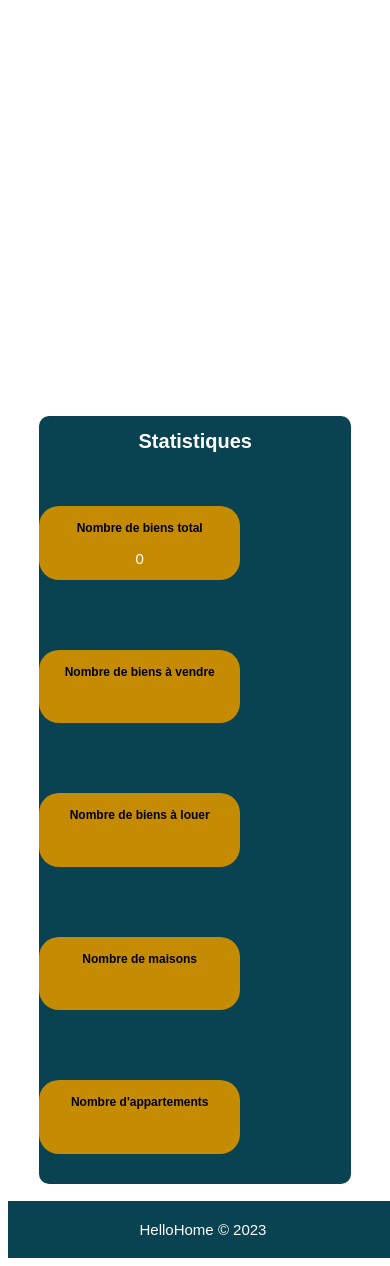
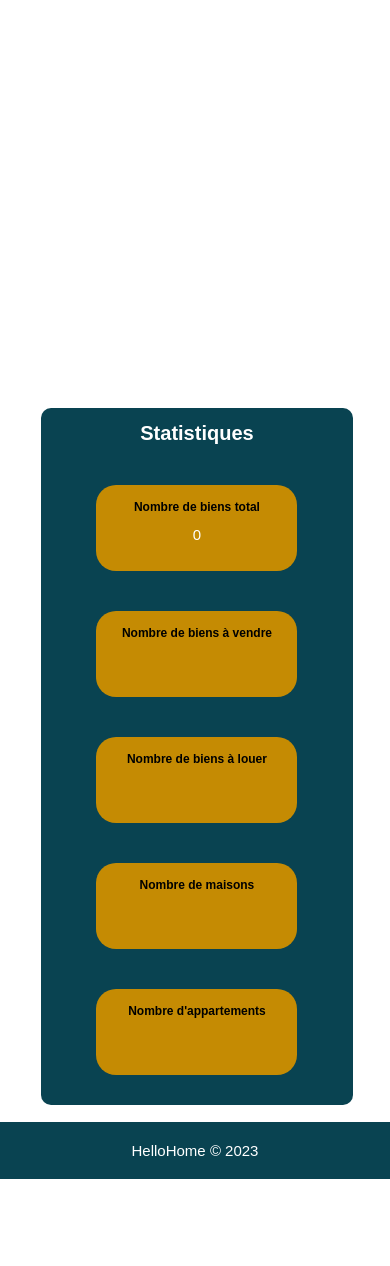
Before and after one commit to ColasRblr/HelloHome, a PHP site: page /POO_Immo/views/ViewDashboard.php in a window 390 px wide. Shown: the part 337-1603 px from the top of the page. After the commit the page ends 1516 px from the top, so only its background shows below. Run offline with PHP 8.4, Linux system fonts and the light colour scheme; the template is opened without the code that fills it, so the values that code supplies are empty.

Commit message:
work on the responsive dashboard

```diff
--- a/style/dashboard.css
+++ b/style/dashboard.css
@@ -1,3 +1,6 @@
+body {
+  margin: 0%;
+}
 #positionElementsHomePageDashboard {
   display: flex;
   justify-content: space-between;
@@ -26,6 +29,7 @@ p {
   color: white;
   font-size: 15px;
   font-family: "Palanquin", sans-serif;
+  margin-top: 1px;
 }
 
 td {
@@ -134,23 +138,24 @@ header i {
   border-radius: 10px;
   width: 35vw;
   font-size: 30px;
+  margin-left: 5vw;
 }
 
 .numberStatistique {
   background-color: #c58b03;
   border-radius: 20px;
-  height: 8vh;
-  width: 15vw;
+  height: 80px;
+  width: 17vw;
   margin-top: 40px;
   margin-bottom: 30px;
   padding: 3px;
   align-items: center;
 }
 
-#statistic_container {
-  display: flex;
-  flex-wrap: wrap;
-}
+/* #statistic_container {
+  margin-left: 10vw;
+  margin-right: 10vw;
+} */
 
 /* ...........................Footer */
 footer {
@@ -191,6 +196,10 @@ footer p {
     margin-right: 1px;
     padding: none;
   }
+  #positionElementsHomePageDashboard {
+    display: flex;
+    flex-direction: column;
+  }
 
   #dashboardManagementFilters {
     flex-wrap: wrap;
@@ -208,10 +217,6 @@ footer p {
     font-size: 15px;
     width: 40vw;
     height: 35px;
-  }
-
-  #positionElementsHomePageDashboard {
-    flex-direction: column;
   }
 
   #managementProperty {
@@ -238,4 +243,8 @@ footer p {
   .numberStatistique {
     width: 50vw;
   }
+  /* #statistic_container {
+    display: flex;
+    flex-wrap: wrap;
+  } */
 }
--- a/style/style_connection.css
+++ b/style/style_connection.css
@@ -58,4 +58,7 @@ input[type="submit"] {
     margin-bottom: 15px;
     padding: 5px;
   }
+  h1 {
+    font-size: 14px;
+  }
 }
--- a/views/ViewDashboard.php
+++ b/views/ViewDashboard.php
@@ -146,5 +146,5 @@
         <footer>
             <p>HelloHome © 2023</p>
         </footer>
-
-        <script src="js/dashboardHome.js"></script>
+    </div>
+    <script src="js/dashboardHome.js"></script>
```
